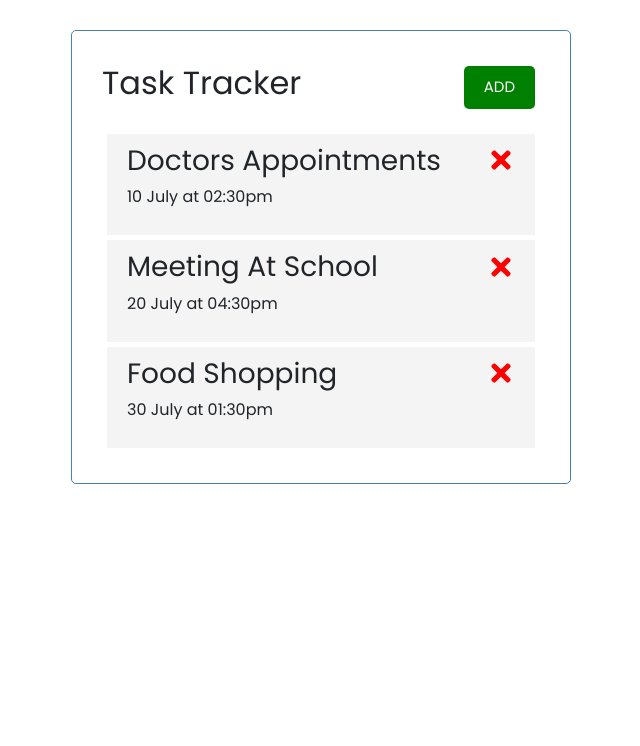
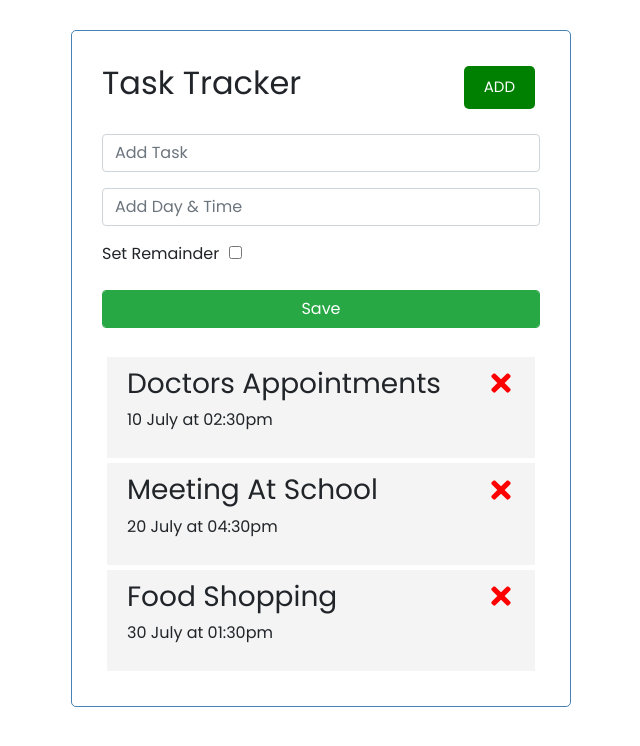
Before and after one commit to iqbal9865/Task-Tracker, a React (Create React App) app: page / in a window 1280 px wide. Shown: the top 746 px of the page, without its empty margins (319-959 px from the left). Built offline with nearby package versions, Linux system fonts and the light colour scheme.

Commit message:
task added

```diff
--- a/src/App.js
+++ b/src/App.js
@@ -1,6 +1,7 @@
 import React from 'react';
 import Header from './components/Header'
 import Tasks from './components/Tasks'
+import AddTask from './components/AddTask';
 import { useState } from 'react';
 function App() {
 
@@ -23,6 +24,14 @@ function App() {
     remainder: false,
 }])
 
+//AddTask
+const addTask = (task) => {
+  const id = Math.floor(Math.random() * 10000) + 1;
+  const newTask = {id, ...task};
+  setTasks([...tasks, newTask]);
+  // console.log(id, task)
+}
+
 
 //Delete Tasks
 const DeleteTask = (id) => {
@@ -37,10 +46,12 @@ const toggleRemainder = (id) => {
   return (
     <div className="container">
         <Header title="Task Tracker"/>
+        <AddTask addTask={addTask} />
+        <br />
         {
           tasks.length ?
           <Tasks tasks={tasks} DeleteTask={DeleteTask} toggleRemainder={toggleRemainder} />
-          : <p style={{color:'green'}}>No Task Here</p>
+          : <p style={{color:'green', marginTop: '20px'}}>No Task Here</p>
         }
     </div>
   );
--- /dev/null
+++ b/src/components/AddTask.js
@@ -0,0 +1,47 @@
+import React from 'react';
+import {useState} from 'react';
+const AddTask = ({ addTask }) => {
+
+    const [text, setText] = useState('');
+    const [day, setDay] = useState('');
+    const [remainder, setRemainder] = useState(false);
+
+    const onSubmit = (e) => {
+        e.preventDefault();
+
+        if(!text){
+            alert('Please Add a Task');
+            return
+        }
+
+        addTask({ text, day, remainder })
+
+        setText('')
+        setDay('')
+        setRemainder(false)
+    }
+
+    return (
+        <form className='' onSubmit={ onSubmit }>
+
+            <div className="form-group">
+                {/* <label htmlFor="">Task</label> */}
+                <input className='form-control' type="text" placeholder="Add Task" value={text} onChange = { (e) => setText(e.target.value) } />
+            </div>
+
+            <div className="form-group">
+                {/* <label htmlFor="">Add Day & Time</label> */}
+                <input className='form-control' type="text" placeholder="Add Day & Time" value={day} onChange = { (e) => setDay(e.target.value) } />
+            </div>
+
+            <div className="form-group">
+                <label htmlFor="">Set Remainder</label>
+                <input style={{marginLeft:'10px'}} type="checkbox" value={remainder} checked={remainder} onChange = { (e) => setRemainder(e.currentTarget.checked) } />
+            </div>
+
+            <input type="submit" className='form-control btn-success'  value="Save" />
+        </form>
+    );
+};
+
+export default AddTask;
--- a/src/index.css
+++ b/src/index.css
@@ -76,36 +76,36 @@ body {
   margin-bottom: 40px;
 }
 
-.form-control {
+/* .form-control {
   margin: 20px 0;
-}
+} */
 
-.form-control label {
+/* .form-control label {
   display: block;
-}
+} */
 
-.form-control input {
+/* .form-control input {
   width: 100%;
   height: 40px;
   margin: 5px;
   padding: 3px 7px;
   font-size: 17px;
-}
+} */
 
-.form-control-check {
+/* .form-control-check {
   display: flex;
   align-items: center;
   justify-content: space-between;
-}
+} */
 
-.form-control-check label {
+/* .form-control-check label {
   flex: 1;
 }
 
 .form-control-check input {
   flex: 2;
   height: 20px;
-}
+} */
 
 footer {
   margin-top: 30px;
```
